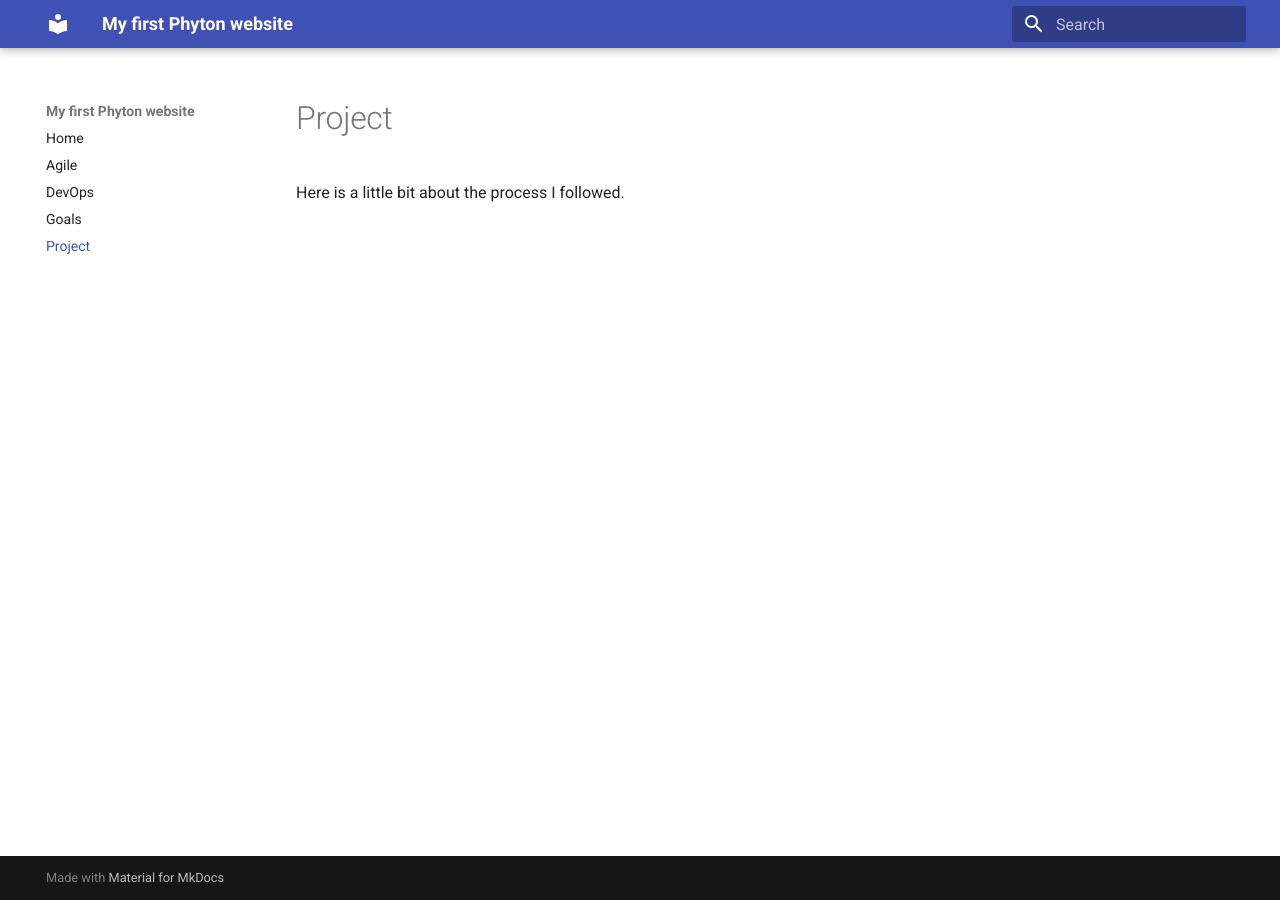
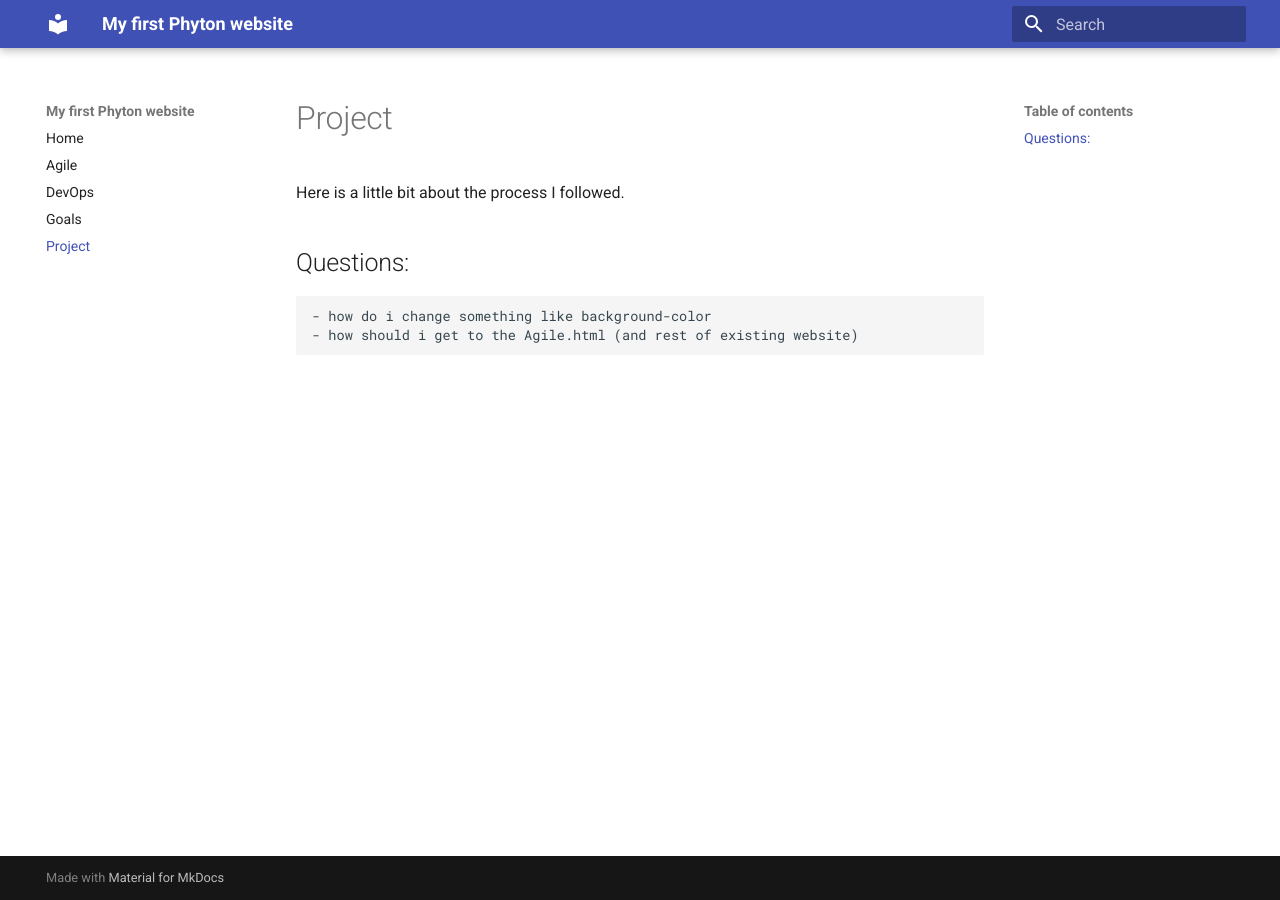
Before and after one commit to milagro2/pythonsite, an MkDocs documentation site: the page built from docs/projects.md, in a window 1280 px wide. Built offline with MkDocs 1.6.1 and Material for MkDocs 9.7.7, drawn with Linux system fonts in a browser that asks for light colours.

Commit message:
Update projects.md

```diff
--- a/docs/projects.md
+++ b/docs/projects.md
@@ -1 +1,5 @@
 Here is a little bit about the process I followed.
+
+## Questions:
+    - how do i change something like background-color
+    - how should i get to the Agile.html (and rest of existing website)
```
